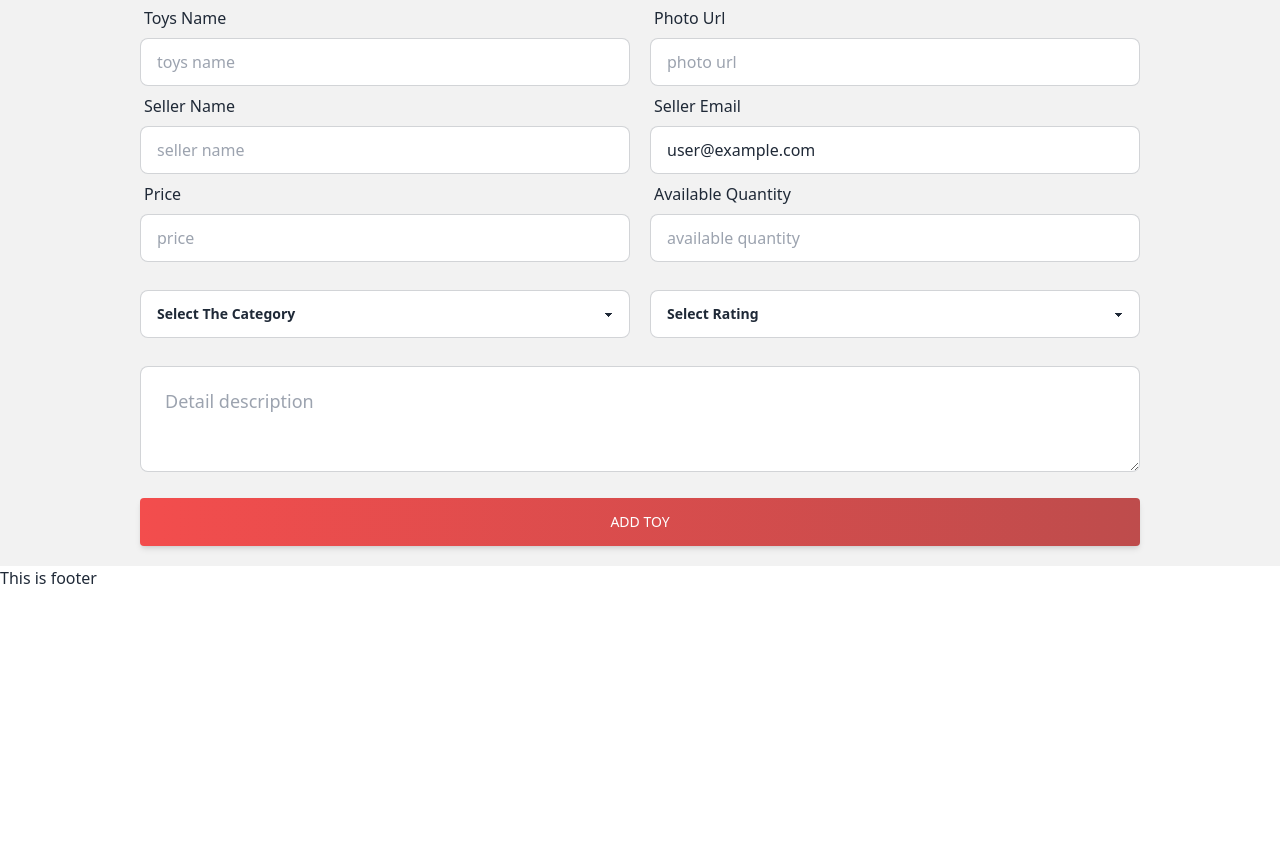
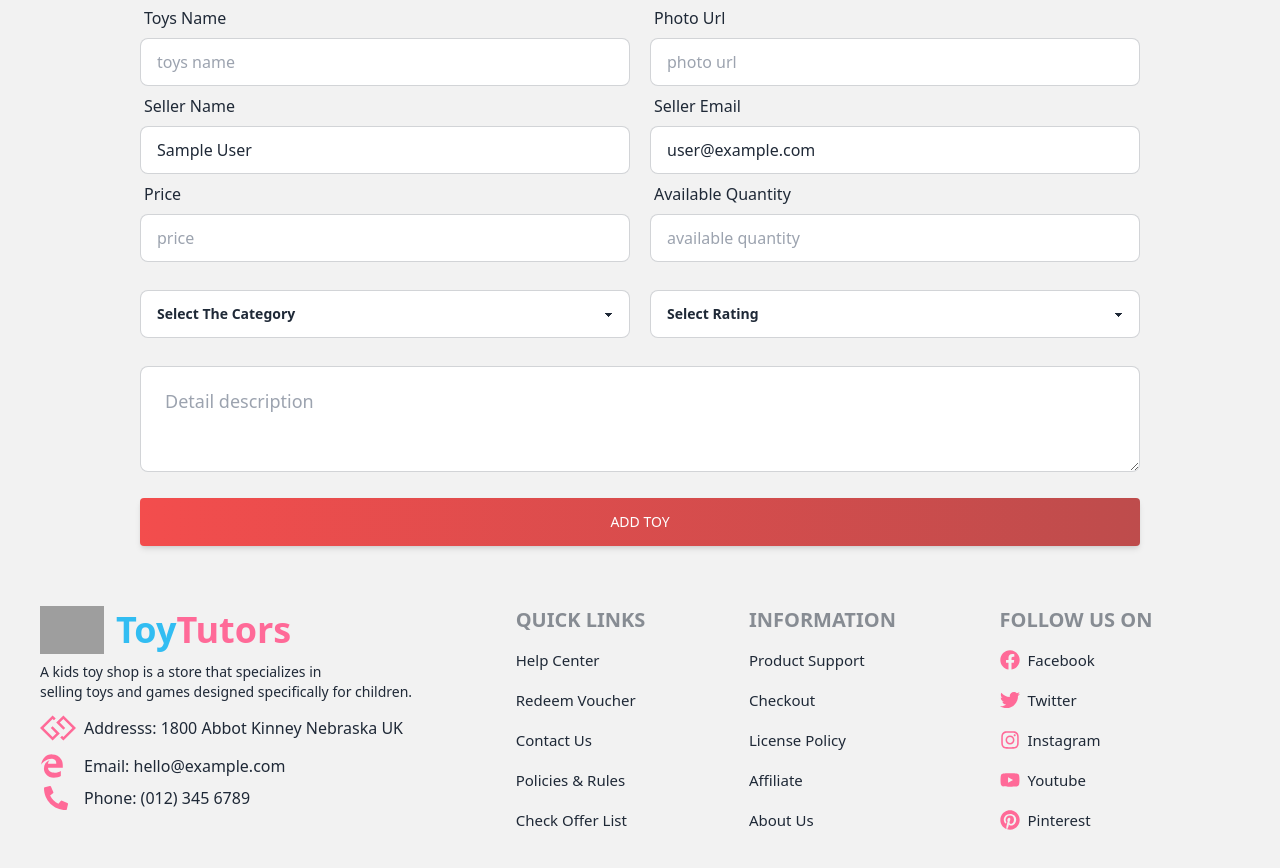
Before and after one commit to AbdullahANoman/Toy-Tustors-client-side, a React (Vite) app: page /addToys in a window 1280 px wide. Shown: the part 460-1328 px from the top of the page. Before the commit the page ends 1050 px from the top, so only its background shows below. Built offline with nearby package versions, Linux system fonts and the light colour scheme; no server answers; sample sign-in values are in the browser's storage; grey boxes are pictures that could not be loaded.

Commit message:
added banner section and footer section

```diff
--- a/src/Pages/AddToys/AddToys.jsx
+++ b/src/Pages/AddToys/AddToys.jsx
@@ -24,9 +24,9 @@ const AddToys = () => {
         console.log(data);
         if (data.insertedId) {
           Swal.fire({
-            title: "Error!",
+            title: "Success!",
             text: "Do you want to continue",
-            icon: "error",
+            icon: "success",
             confirmButtonText: "Cool",
           });
         }
@@ -86,7 +86,7 @@ const AddToys = () => {
                 <span>Seller Name</span>
               </label>
               <input
-                defaultValue={user?.name}
+                defaultValue={user?.displayName}
                 {...register("sellerName", { required: true })}
                 className="input input-bordered w-full"
                 placeholder="seller name"
--- a/src/Pages/Home/Home.jsx
+++ b/src/Pages/Home/Home.jsx
@@ -1,13 +1,96 @@
 import AllCategory from "../../components/AllCategory";
 
+const Home = () => {
+  return (
+    <div className="carousel w-full">
+      <div id="slide1" className="carousel-item relative w-full h-[600px]">
+        <img
+          src="https://i.ibb.co/DG0hCB8/front-view-kid-playing-with-wooden-toyds-1-2.jpg"
+          className="w-full rounded-xl"
+        />
+        <div className="absolute flex  gap-2  h-full w-full pl-10 items-center bg-gradient-to-r from-[#151515] to-[rgba(21, 21, 21, 0)] rounded-xl">
+          <div className="text-white space-y-10 w-1/2 ">
+            <h2 className="text-6xl">Affordable Price For Car Servicing</h2>
+            <p>We make your children happier with the best toys</p>
+            <div className="">
+              <button className="btn bg-[#FF3811] mr-5">Discover More</button>
+              <button className="btn btn-outline text-white">
+                Latest Project
+              </button>
+            </div>
+          </div>
+        </div>
+        <div className="absolute flex justify-end gap-2 transform -translate-y-1/2 left-5 right-5 bottom-0">
+          <a href="#slide3" className="btn btn-circle ">
+            ❮
+          </a>
+          <a href="#slide2" className="btn btn-circle bg-[#FF3811] border-none">
+            ❯
+          </a>
+        </div>
+      </div>
+      <div id="slide2" className="carousel-item relative w-full h-[600px] ">
+        <img
+          src="https://i.ibb.co/th2rcwQ/set-children-toys-2.jpg"
+          className="w-full rounded-xl"
+        />
+        <div className="absolute flex  gap-2  h-full w-full pl-10 items-center bg-gradient-to-r from-[#151515] to-[rgba(21, 21, 21, 0)] rounded-xl">
+          <div className="text-white space-y-10 w-1/2 ">
+            <h2 className="text-6xl">Affordable Price For Car Servicing</h2>
+            <p>We make your children happier with the best toys</p>
+            <div className="">
+              <button className="btn bg-[#FF3811] mr-5">Discover More</button>
+              <button className="btn btn-outline text-white">
+                Latest Project
+              </button>
+            </div>
+          </div>
+        </div>
+        <div className="absolute flex justify-end gap-2 transform -translate-y-1/2 left-5 right-5 bottom-0">
+          <a href="#slide1" className="btn btn-circle ">
+            ❮
+          </a>
+          <a href="#slide3" className="btn btn-circle bg-[#FF3811] border-none">
+            ❯
+          </a>
+        </div>
+      </div>
+      <div id="slide3" className="carousel-item relative w-full h-[600px]">
+        <img
+          src="https://i.ibb.co/Lh0hKk3/fluffy-toy-texture-close-up.png"
+          className="w-full rounded-xl"
+        />
+        <div className="absolute flex  gap-2  h-full w-full pl-10 items-center bg-gradient-to-r from-[#151515] to-[rgba(21, 21, 21, 0)] rounded-xl">
+          <div className="text-white space-y-10 w-1/2 ">
+            <h2 className="text-6xl">Affordable Price For Car Servicing</h2>
+            <p>We make your children happier with the best toys</p>
+            <div className="">
+              <button className="btn bg-[#FF3811] mr-5">Discover More</button>
+              <button className="btn btn-outline text-white">
+                Latest Project
+              </button>
+            </div>
+          </div>
+        </div>
+        <div className="absolute flex justify-end gap-2 transform -translate-y-1/2 left-5 right-5 bottom-0">
+          <a href="#slide2" className="btn btn-circle ">
+            ❮
+          </a>
+          <a href="#slide1" className="btn btn-circle bg-[#FF3811] border-none">
+            ❯
+          </a>
+        </div>
+      </div>
+    </div>
 
-const Home = () => {
-    return (
-        <div>
-            <p>This is home</p>
-            <AllCategory></AllCategory>
-        </div>
-    );
+    // <div>
+    //     <p>This is home</p>
+    //     <img src="https://i.ibb.co/DG0hCB8/front-view-kid-playing-with-wooden-toyds-1-2.jpg" alt="" />
+    //     <img src="https://i.ibb.co/th2rcwQ/set-children-toys-2.jpg" alt="" />
+    //     <img src="https://i.ibb.co/Lh0hKk3/fluffy-toy-texture-close-up.png" alt="" />
+    //     <AllCategory></AllCategory>
+    // </div>
+  );
 };
 
 export default Home;
--- a/src/Pages/MyToys/MyToys.jsx
+++ b/src/Pages/MyToys/MyToys.jsx
@@ -1,30 +1,44 @@
 import React, { useContext, useEffect, useState } from "react";
 import { AuthContext } from "../../Provider/AuthProvider";
+import Swal from "sweetalert2";
 
 const MyToys = () => {
   const { user } = useContext(AuthContext);
   const [toys, setToys] = useState([]);
-  const [action,setAction] = useState(true)
-
+  const [action, setAction] = useState(true);
 
   useEffect(() => {
     fetch(`http://localhost:5000/myToys/${user?.email}`)
       .then((res) => res.json())
       .then((data) => setToys(data));
-  }, [user,action]);
+  }, [user, action]);
 
-
-  const handleDelete = _id =>{
-    console.log(_id)
-    fetch(`http://localhost:5000/allToys/${_id}`,{
-        method: 'DELETE'
-    })
-    .then(res=>res.json())
-    .then(data=>{
-        console.log(data)
-        setAction(!action)
-    })
-  }
+  const handleDelete = (_id) => {
+    Swal.fire({
+      title: "Are you sure?",
+      text: "You want to delete ?",
+      icon: "warning",
+      showCancelButton: true,
+      confirmButtonColor: "#3085d6",
+      cancelButtonColor: "#d33",
+      confirmButtonText: "Yes, delete it!",
+    }).then((result) => {
+      if (result.isConfirmed) {
+        fetch(`http://localhost:5000/allToys/${_id}`, {
+          method: "DELETE",
+        })
+          .then((res) => res.json())
+          .then((data) => {
+            console.log(data);
+            setAction(!action);
+            if (data.deletedCount > 0) {
+              Swal.fire("Deleted!", "Your Record has been deleted.", "success");
+            }
+          });
+      }
+    });
+    console.log(_id);
+  };
   console.log(toys);
   return (
     <>
@@ -58,7 +72,12 @@ const MyToys = () => {
                   <button className="btn btn-primary">Update</button>
                 </td>
                 <td>
-                  <button onClick={()=>handleDelete(toy?._id)} className="btn btn-primary">Delete</button>
+                  <button
+                    onClick={() => handleDelete(toy?._id)}
+                    className="btn btn-primary"
+                  >
+                    Delete
+                  </button>
                 </td>
               </tr>
             ))}
--- a/src/Shared/Footer.jsx
+++ b/src/Shared/Footer.jsx
@@ -1,11 +1,80 @@
+import { FaGg,FaEdgeLegacy,FaPhoneAlt,FaFacebookF,FaInstagram,FaTwitter,FaYoutube,FaPinterest, FaFacebook } from "react-icons/fa";
+
+const Footer = () => {
+  return (
+    <footer className="footer p-10 bg-base-200 text-base-content">
+      <div>
+        <div className="flex items-center gap-3">
+          <img
+            className="w-16 "
+            src="https://i.ibb.co/Kbb9BWV/6951198.png"
+            alt=""
+          />
+          <p className="text-4xl font-bold">
+            <span className="text-[#32BDF2]">Toy</span>
+            <span className="text-[#FF6A98]">Tutors</span>
+          </p>
+        </div>
+        <p>
+          A kids toy shop is a store that specializes in
+          <br /> selling toys and games designed specifically for children.
+        </p>
+        <div className="flex gap-2 text-[16px] items-center">
+          <FaGg className="text-4xl text-[#FF6A98]  "></FaGg>
+          <span>Addresss: 1800 Abbot Kinney Nebraska UK</span>
+        </div>
+        <div className="flex gap-[20px] text-[16px] items-center">
+          <FaEdgeLegacy className="text-2xl  text-[#FF6A98]  "></FaEdgeLegacy>
+          <span>Email: hello@example.com</span>
+        </div>
+        <div className="flex gap-[16px] text-[16px] items-center">
+          <FaPhoneAlt className="text-2xl ml-1  text-[#FF6A98]  "></FaPhoneAlt>
+          <span>Phone: (012) 345 6789</span>
+        </div>
+      </div>
+      <div>
+        <span className="footer-title text-xl">Quick Links</span>
+        <a className="link link-hover hover:text-[#32BDF2] mb-3 text-[15px] ">Help Center</a>
+        <a className="link link-hover hover:text-[#32BDF2] mb-3 text-[15px] ">Redeem Voucher</a>
+        <a className="link link-hover hover:text-[#32BDF2] mb-3 text-[15px] ">Contact Us</a>
+        <a className="link link-hover hover:text-[#32BDF2] mb-3 text-[15px] ">Policies & Rules</a>
+        <a className="link link-hover hover:text-[#32BDF2] mb-3 text-[15px] ">Check Offer List</a>
+      </div>
+      <div>
+        <span className="footer-title text-xl">Information</span>
+        <a className="link link-hover hover:text-[#32BDF2] mb-3 text-[15px] ">Product Support</a>
+        <a className="link link-hover hover:text-[#32BDF2] mb-3 text-[15px] ">Checkout</a>
+        <a className="link link-hover hover:text-[#32BDF2] mb-3 text-[15px] ">License Policy</a>
+        <a className="link link-hover hover:text-[#32BDF2] mb-3 text-[15px] ">Affiliate</a>
+        <a className="link link-hover hover:text-[#32BDF2] mb-3 text-[15px] ">About Us</a>
+      </div>
+      <div>
+        <span className="footer-title text-xl">Follow Us On</span>
+        <a className="link link-hover hover:text-[#32BDF2] mb-3 text-[15px] flex gap-2  ">
+            <FaFacebook className="text-[#FF6A98] text-xl hover:text-[#32BDF2]  "></FaFacebook>
+            Facebook
+        </a>
+        <a className="link link-hover hover:text-[#32BDF2] mb-3 text-[15px] flex gap-2  ">
+            <FaTwitter className="text-[#FF6A98] text-xl hover:text-[#32BDF2]  "></FaTwitter>
+            Twitter
+        </a>
+        <a className="link link-hover hover:text-[#32BDF2] mb-3 text-[15px] flex gap-2  ">
+            <FaInstagram className="text-[#FF6A98] text-xl hover:text-[#32BDF2]  "></FaInstagram>
+            Instagram
+        </a>
+        <a className="link link-hover hover:text-[#32BDF2] mb-3 text-[15px] flex gap-2  ">
+            <FaYoutube className="text-[#FF6A98] text-xl hover:text-[#32BDF2]  "></FaYoutube>
+            Youtube
+        </a>
+        <a className="link link-hover hover:text-[#32BDF2] mb-3 text-[15px] flex gap-2  ">
+            <FaPinterest className="text-[#FF6A98] text-xl hover:text-[#32BDF2]  "></FaPinterest>
+            Pinterest
+        </a>
+      </div>
 
 
-const Footer = () => {
-    return (
-        <div>
-            <p>This is footer</p>
-        </div>
-    );
+    </footer>
+  );
 };
 
 export default Footer;
```
